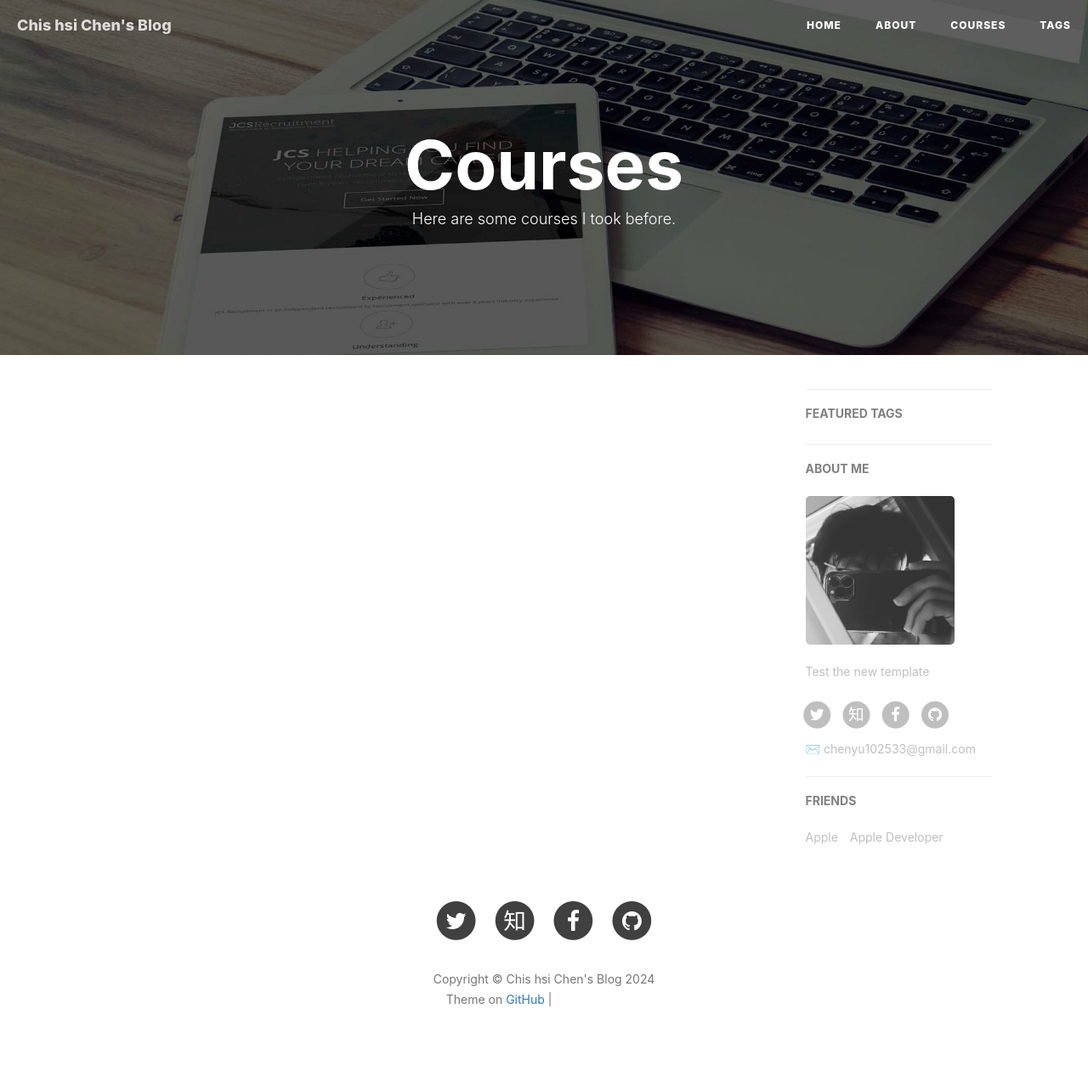
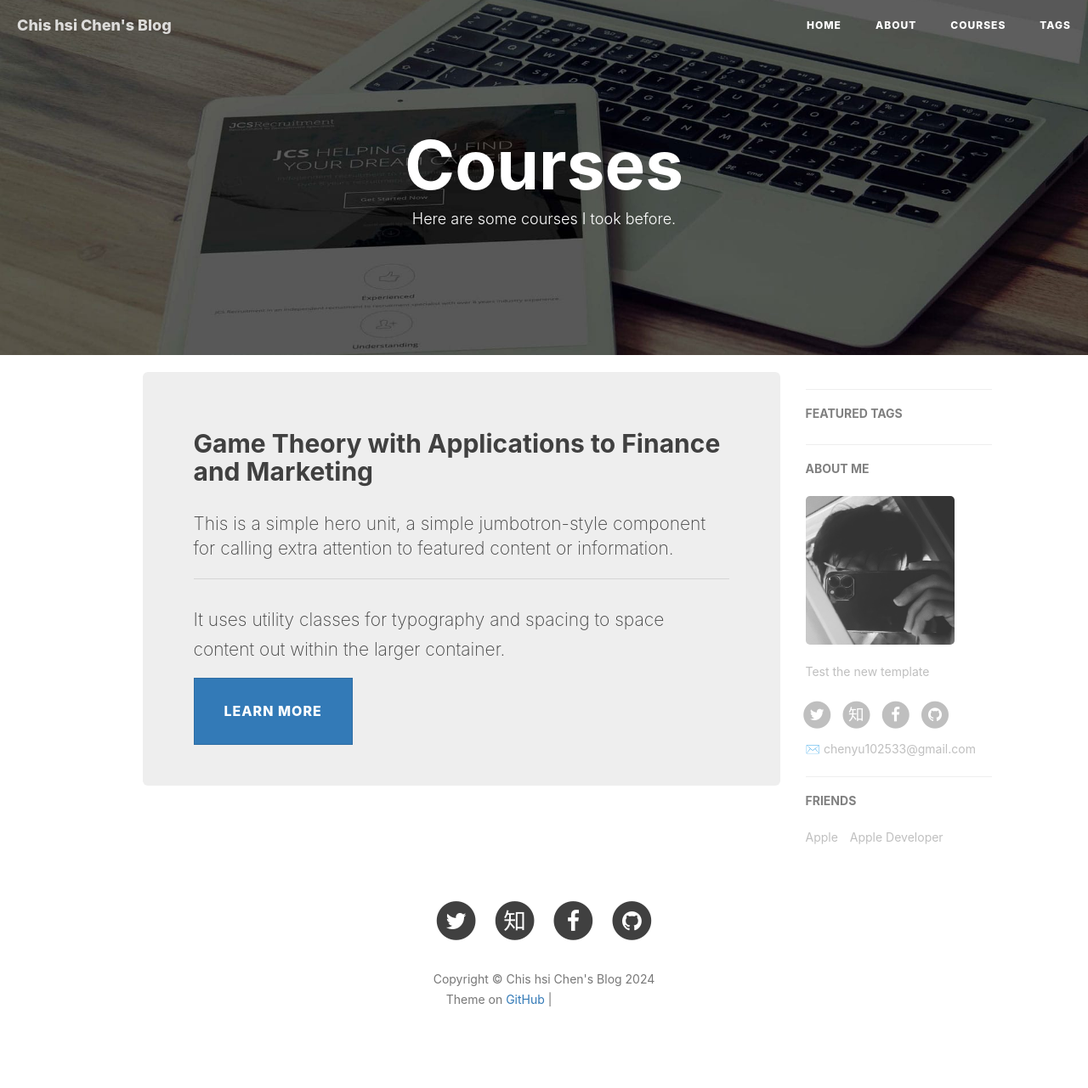
Before and after one commit to Revive-dontwanttocode/Revive-dontwanttocode.github.io, a Jekyll site: the page built from courses.html, in a window 1280 px wide. Shown: the whole page at 85% size. Built offline with Jekyll 4.4.1, drawn with Linux system fonts in a browser that asks for light colours; nearby versions of some CDN libraries; a script that is not in the unit is left out; comment, search, counter and statistics services are not loaded; grey boxes are pictures that could not be loaded.

```diff
--- a/courses.html
+++ b/courses.html
@@ -12,6 +12,21 @@ header-img: "img/post-bg-rwd.jpg"
     <title>Title</title>
 </head>
 <body>
-
+<div class="jumbotron">
+    <h2 class="display-4">Game Theory with Applications to Finance and Marketing</h2>
+    <p class="lead">This is a simple hero unit, a simple jumbotron-style component for calling extra attention to featured content or information.</p>
+    <hr class="my-4">
+    <p>It uses utility classes for typography and spacing to space content out within the larger container.</p>
+    <a class="btn btn-primary btn-lg" href="#" role="button">Learn more</a>
+</div>
 </body>
+<script src="https://cdn.jsdelivr.net/npm/jquery@3.5.1/dist/jquery.slim.min.js"
+        integrity="sha384-DfXdz2htPH0lsSSs5nCTpuj/zy4C+OGpamoFVy38MVBnE+IbbVYUew+OrCXaRkfj"
+        crossorigin="anonymous"></script>
+<script src="https://cdn.jsdelivr.net/npm/popper.js@1.16.1/dist/umd/popper.min.js"
+        integrity="sha384-9/reFTGAW83EW2RDu2S0VKaIzap3H66lZH81PoYlFhbGU+6BZp6G7niu735Sk7lN"
+        crossorigin="anonymous"></script>
+<script src="https://cdn.jsdelivr.net/npm/bootstrap@4.6.2/dist/js/bootstrap.min.js"
+        integrity="sha384-Lge2E2XotzMiwH69/MXB72yLpwyENMiOKX8zS8Qo7LDCvaBIWGL+GlRQEKIpYR04"
+        crossorigin="anonymous"></script>
 </html>
```
